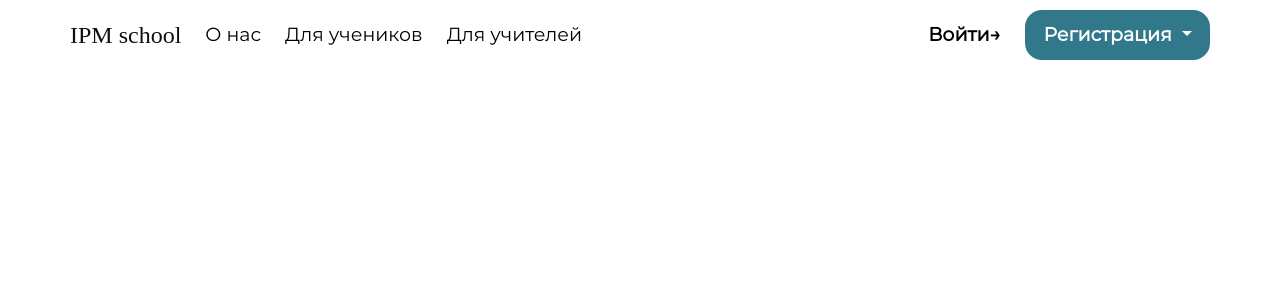
After one commit to TheAsferto/My_projects, a Django app: template ipm_school/project/templates/index_header.html in a window 1280 px wide. The commit adds this page. Shown: the top 300 px of the page. Run offline with Django 4.2, Linux system fonts and the light colour scheme; the template is opened without the code that fills it, so the values that code supplies are empty; some web fonts are replaced.

Commit message:
добавил действия по кнопкам на главной странице

```diff
--- a/ipm_school/project/settings/base.py
+++ b/ipm_school/project/settings/base.py
@@ -93,7 +93,7 @@ AUTH_PASSWORD_VALIDATORS = [
 
 LANGUAGE_CODE = 'en-us'
 
-TIME_ZONE = 'UTC'
+TIME_ZONE = 'Europe/Moscow'
 
 USE_I18N = True
 
--- /dev/null
+++ b/ipm_school/project/templates/index_header.html
@@ -0,0 +1,45 @@
+<!doctype html>
+<html>
+  <head>
+    <meta charset="utf-8">
+    <meta name="viewport" content="width=device-width, initial-scale=1">
+    <title>IPM</title>
+      <link href="https://cdn.jsdelivr.net/npm/bootstrap@5.3.0/dist/css/bootstrap.min.css" rel="stylesheet" integrity="sha384-9ndCyUaIbzAi2FUVXJi0CjmCapSmO7SnpJef0486qhLnuZ2cdeRhO02iuK6FUUVM" crossorigin="anonymous">
+    <link rel="stylesheet" href="../static/CSS/index.css">
+  </head>
+  <header class="visible-grid">
+    <div class="container visible-grid">
+        <div class="row text-center align-items-center visible-grid">
+            <div class="col-auto text-start logo-gstyle visible-grid" style="padding-left: 0px;" >
+                <a href="#" onclick="window.location.reload(true);" class="btn-logo-style visible-grid">IPM school</a>
+            </div>
+            <div class="col-auto hmenu-gstyle visible-grid">
+                <a href="#" class="btn-hmenu">О нас</a>
+            </div>
+            <div class="col-auto hmenu-gstyle visible-grid">
+                <a href="/page_student_lk/" class="btn-hmenu">Для учеников</a>
+            </div>
+            <div class="col-auto hmenu-gstyle visible-grid">
+                <a href="/page_teacher_lk/" class="btn-hmenu">Для учителей</a>
+            </div>
+            <div class="col visible-grid">
+            </div>
+            <div class="col-auto visible-grid">
+                <a href="/authorization/" class="btn-login">Войти→</a>
+            </div>
+            <div class="col-auto text-end visible-grid" style="padding-right: 0px;">
+                <div class="btn-group" role="group" aria-label="Button group with nested dropdown">
+                    <div class="btn-group" role="group">
+                      <button type="button" class="btn btn-primary dropdown-toggle btn-reg" data-bs-toggle="dropdown" aria-expanded="false">
+                        Регистрация
+                      </button>
+                      <ul class="dropdown-menu">
+                        <li><a class="dropdown-item" href="/registration_student/">Как ученик</a></li>
+                        <li><a class="dropdown-item" href="/registration_teacher/">Как учитель</a></li>
+                      </ul>
+                    </div>
+                </div>
+            </div>
+        </div>
+    </div>
+</header>
```
Also changed, not shown: ipm_school/project/templates/index.html (+19 -63 lines), ipm_school/project/templates/index_footer.html (added, +21 -0 lines).
